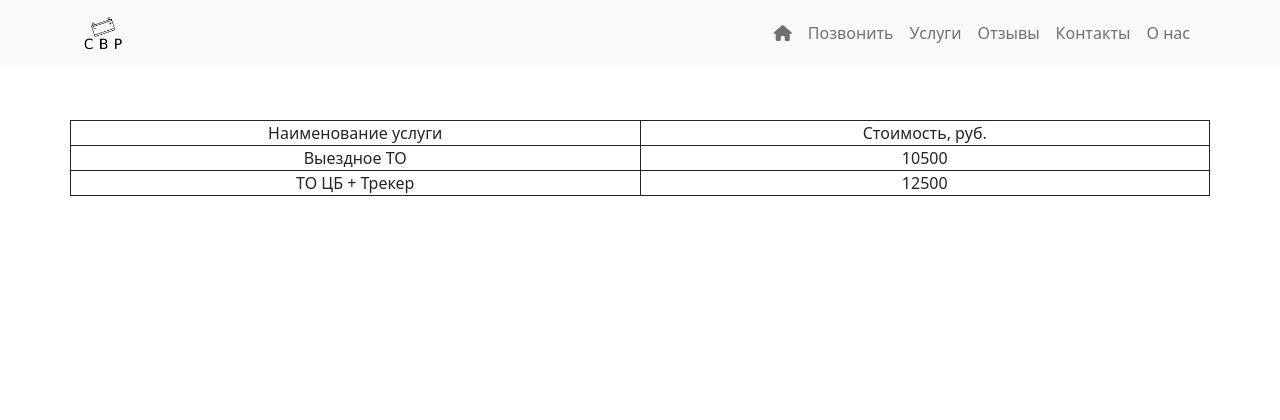
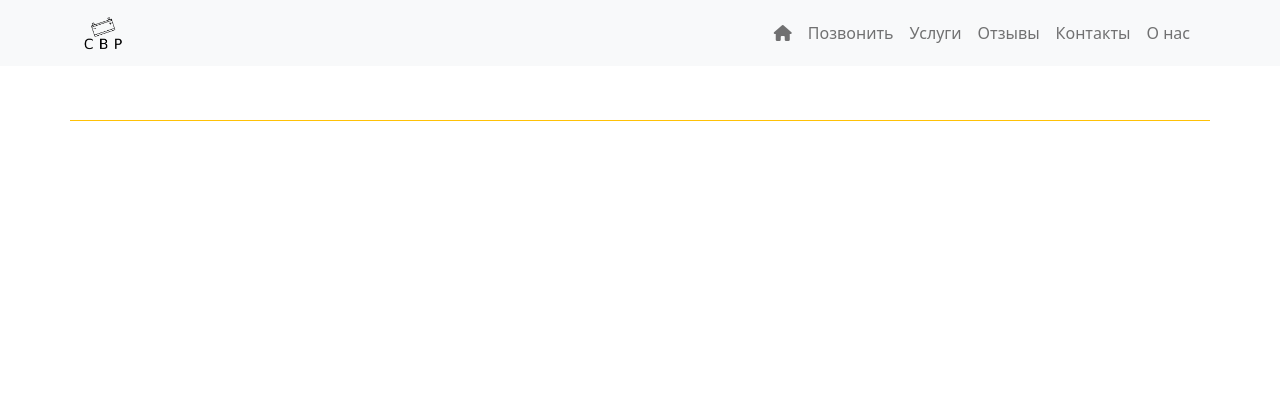
Before and after one commit to belousovsergey56/help-on-road, a Flask app: page /services in a window 1280 px wide. Shown: the top 420 px of the page. Run offline with Flask 2, Linux system fonts and the light colour scheme; some libraries are stand-ins or nearby versions.

Commit message:
upd border colors, add for

```diff
--- a/templates/services.html
+++ b/templates/services.html
@@ -1,25 +1,21 @@
 {% include "header.html" %}
 
 <section id="service">
-    <div class="container border-top  border-dark">
-        <div class="row align-items-start border-start border-end border-bottom border-dark">
-            <div class="col col-name ">
+    <div class="container border-top  border-warning">
+        <!-- <div class="row align-items-start border-start border-end border-bottom border-dark"> -->
+            <!-- <div class="col-lg-9 col-sm col-name ">
                 Наименование услуги
             </div>
-            <div class="col col-price border-start border-dark">
+            <div class="col-lg-3 col-sm col-price border-start border-dark">
                 Стоимость, руб.
-            </div>
+            </div> -->
+        <!-- </div> -->
+        {% for items in item: %}
+        <div class="row border-start border-end border-bottom border-warning">
+            <div class="col-lg-9 col-sm col-name price">{{ items.name }}</div>
+            <div class="col-lg-3 col-sm col-price  items">{{ items.price }}</div>
         </div>
-        <!-- start for-->
-        <div class="row border-start border-end border-bottom border-dark">
-            <div class="col col-name">Выездное ТО</div>
-            <div class="col col-price border-start border-dark">10500</div>
-        </div>
-        <!-- end for -->
-        <div class="row border-start border-end border-bottom border-dark">
-            <div class="col col-name ">ТО ЦБ + Трекер</div>
-            <div class="col col-price border-start border-dark">12500</div>
-        </div>
+        {% endfor %}
     </div>
 </section>
 
```
